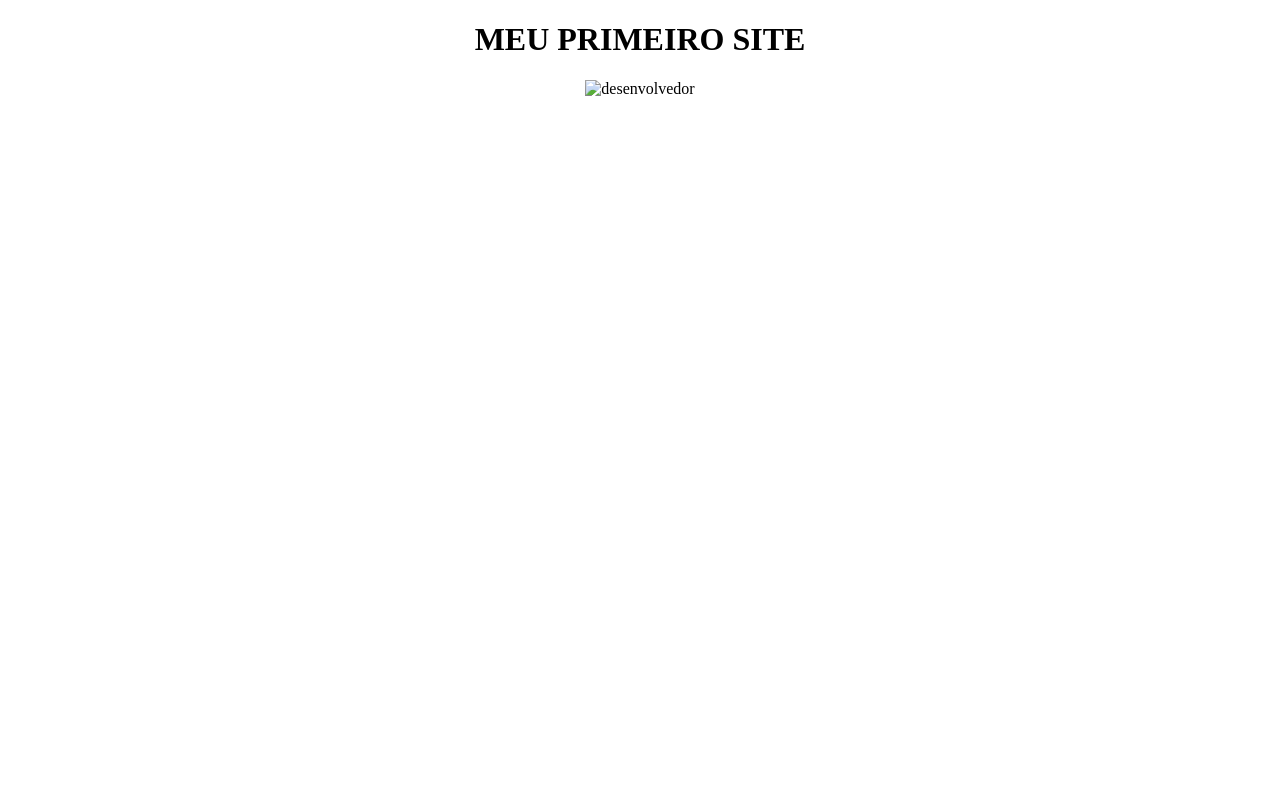
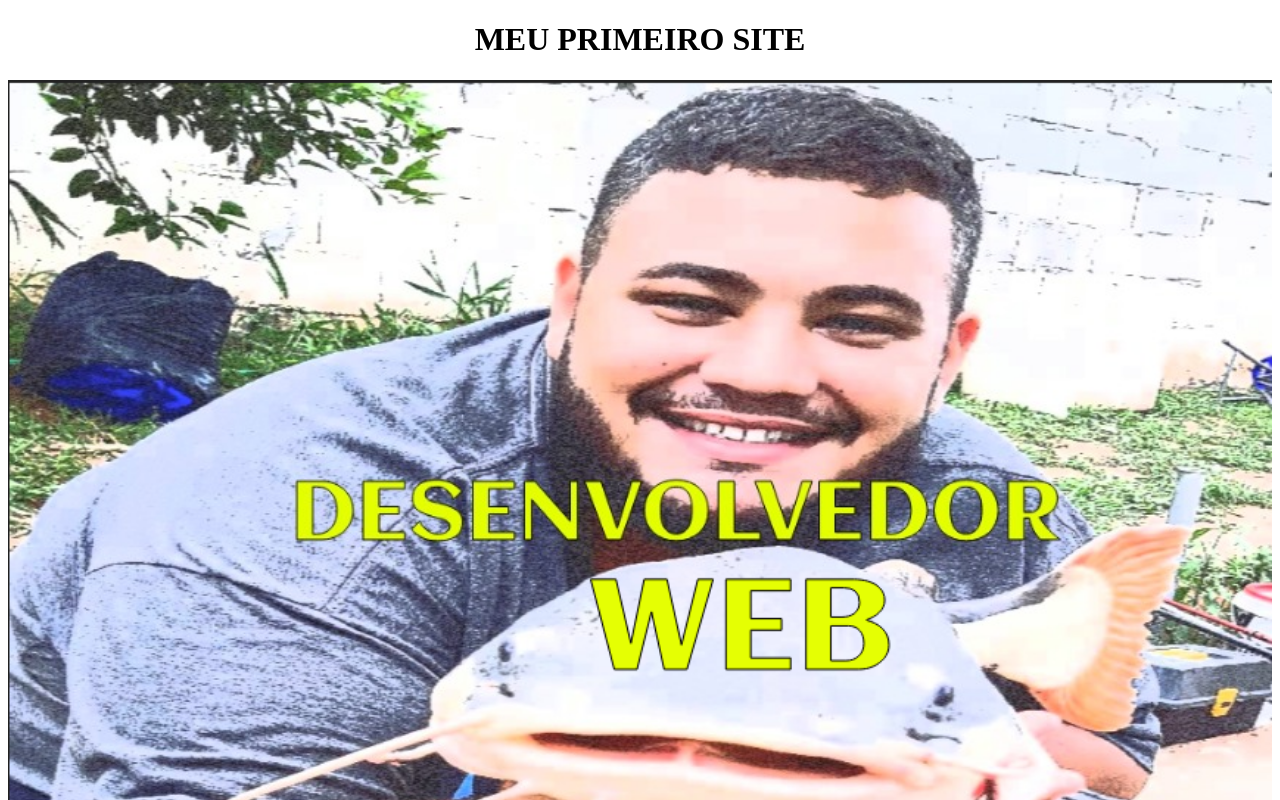
Before and after one commit to matheusgmartinez/desenvolvedor, a plain HTML site: page index.html in a window 1280 px wide. Shown: the top 800 px of the page. Drawn offline with Linux system fonts and the light colour scheme.

Commit message:
meu primeiro site

```diff
--- a/index.html
+++ b/index.html
@@ -9,6 +9,6 @@
 </head>
 <body>
     <h1>MEU PRIMEIRO SITE</h1>
-    <img class="desenvolvedor" src="./desenvolvedor.jpeg" alt="desenvolvedor" text="desenvolvedor"/>
+    <img class="desenvolvedor" src="./desenvolvedor.png" alt="desenvolvedor" text="desenvolvedor"/>
 </body>
 </html>
```
